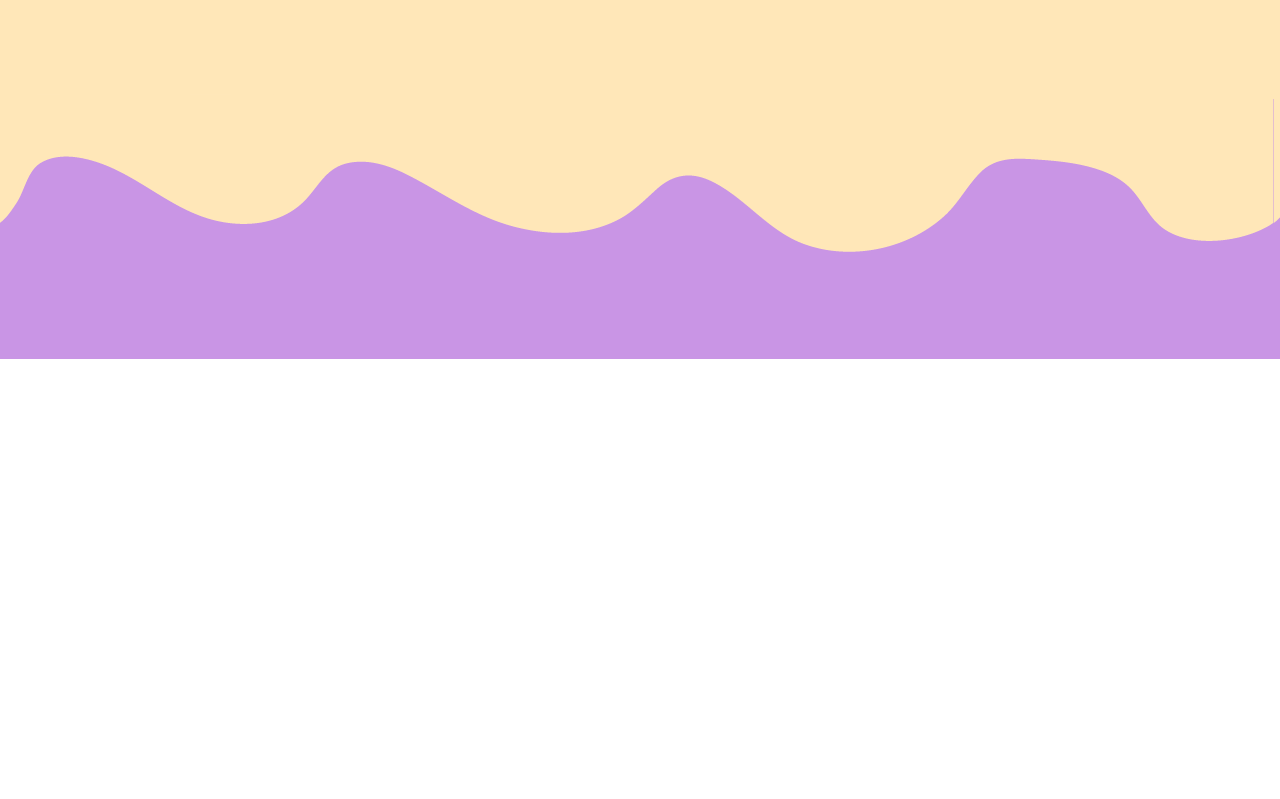
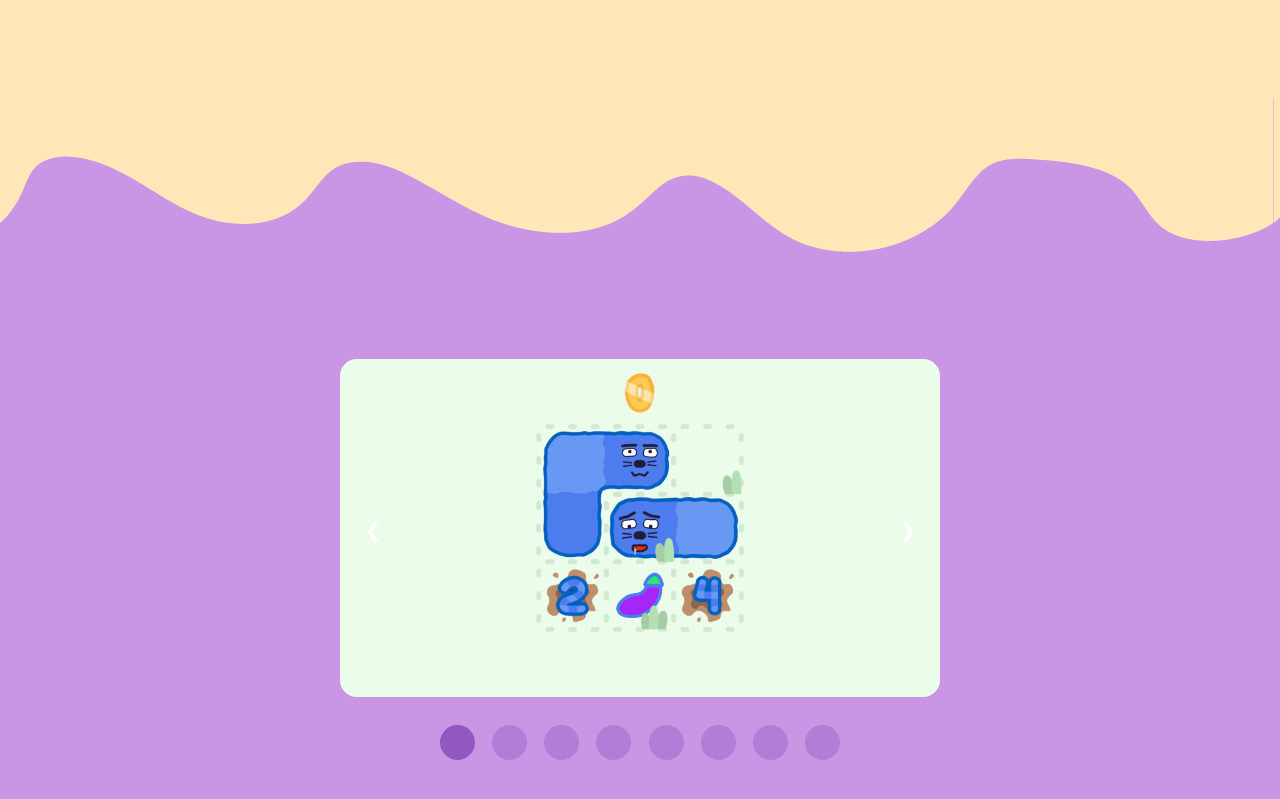
Before and after one commit to HjalteTagmose/munchymammals.com, a plain HTML site: page index.html in a window 1280 px wide. Shown: the part 2228-3027 px from the top of the page. Before the commit the page ends 2587 px from the top, so only its background shows below. Drawn offline with Linux system fonts and the light colour scheme.

Commit message:
add slideshow

```diff
--- a/index.html
+++ b/index.html
@@ -5,6 +5,7 @@
         <meta charset="UTF-8">
         <link rel="icon" href="imgs/icon.ico">
         <link href="style.css" rel="stylesheet">
+        <link href="slideshow.css" rel="stylesheet">
         <link href="button.css" rel="stylesheet">
     </head>
     <body>
@@ -33,7 +34,40 @@
         <div class="container radioactive">
             <div class="edge" style="background:#FFE7B8;"></div>
             <div style="margin-top: 2em;"></div>
+
+            <div class="slideshow-container">
+
+                <!-- Full-width images with number and caption text -->
+                <div class="mySlides"><img src="imgs/screenshots/screen1.png" class="screenshot"></div>
+                <div class="mySlides"><img src="imgs/screenshots/screen2.png" class="screenshot"></div>
+                <div class="mySlides"><img src="imgs/screenshots/screen3.png" class="screenshot"></div>
+                <div class="mySlides"><img src="imgs/screenshots/screen4.png" class="screenshot"></div>
+                <div class="mySlides"><img src="imgs/screenshots/screen5.png" class="screenshot"></div>
+                <div class="mySlides"><img src="imgs/screenshots/screen6.png" class="screenshot"></div>
+                <div class="mySlides"><img src="imgs/screenshots/screen7.png" class="screenshot"></div>
+                <div class="mySlides"><img src="imgs/screenshots/screen8.png" class="screenshot"></div>
+
+                <!-- Next and previous buttons -->
+                <a class="prev" onclick="plusSlides(-1)">&#10094;</a>
+                <a class="next" onclick="plusSlides(1)">&#10095;</a>
+            </div>
+
+            <!-- The dots/circles -->
+            <div style="text-align:center">
+            <span class="dot" onclick="currentSlide(1)"></span>
+            <span class="dot" onclick="currentSlide(2)"></span>
+            <span class="dot" onclick="currentSlide(3)"></span>
+            <span class="dot" onclick="currentSlide(4)"></span>
+            <span class="dot" onclick="currentSlide(5)"></span>
+            <span class="dot" onclick="currentSlide(6)"></span>
+            <span class="dot" onclick="currentSlide(7)"></span>
+            <span class="dot" onclick="currentSlide(8)"></span>
+            </div>
+
+            <div style="margin-top: 2em;"></div>
         </div>
+
+        <script src="slideshow.js"></script>
         <!-- <script src="script.js"></script> -->
     </body>
 </html>
--- /dev/null
+++ b/slideshow.css
@@ -0,0 +1,85 @@
+* {box-sizing:border-box}
+
+/* Slideshow container */
+.slideshow-container {
+  max-width: 600px;
+  position: relative;
+  margin: auto;
+}
+
+/* Hide the images by default */
+.mySlides {
+  display: none;
+}
+
+/* Next & previous buttons */
+.prev, .next {
+  cursor: pointer;
+  position: absolute;
+  top: 50%;
+  width: auto;
+  margin-top: -40px;
+  padding: 25px;
+  color: white;
+  font-weight: bold;
+  font-size: 18px;
+  transition: 0.6s ease;
+  border-radius: 0 15px 15px 0;
+  user-select: none;
+}
+
+/* Position the "next button" to the right */
+.next {
+  right: 0;
+  border-radius: 15px 0 0 15px;
+}
+
+.prev {
+  left: 0;
+}
+
+/* On hover, add a black background color with a little bit see-through */
+.prev:hover, .next:hover {
+  background-color: rgba(0,0,0,0.8);
+}
+
+/* Caption text */
+.text {
+  color: #f2f2f2;
+  font-size: 15px;
+  padding: 8px 12px;
+  position: absolute;
+  bottom: 8px;
+  width: 100%;
+  text-align: center;
+}
+
+/* Number text (1/3 etc) */
+.numbertext {
+  color: #f2f2f2;
+  font-size: 12px;
+  padding: 8px 12px;
+  position: absolute;
+  top: 0;
+}
+
+/* The dots/bullets/indicators */
+.dot {
+  cursor: pointer;
+  height: 35px;
+  width: 35px;
+  margin: 0 2px;
+  background-color: #B37CD6;
+  border-radius: 50%;
+  display: inline-block;
+  transition: background-color 0.6s ease;
+}
+
+.active, .dot:hover {
+  background-color: #9258BF;
+}
+
+@keyframes fade {
+  from {opacity: 1}
+  to {opacity: 1}
+}
--- /dev/null
+++ b/slideshow.js
@@ -0,0 +1,28 @@
+let slideIndex = 1;
+showSlides(slideIndex);
+
+// Next/previous controls
+function plusSlides(n) {
+  showSlides(slideIndex += n);
+}
+
+// Thumbnail image controls
+function currentSlide(n) {
+  showSlides(slideIndex = n);
+}
+
+function showSlides(n) {
+  let i;
+  let slides = document.getElementsByClassName("mySlides");
+  let dots = document.getElementsByClassName("dot");
+  if (n > slides.length) {slideIndex = 1}
+  if (n < 1) {slideIndex = slides.length}
+  for (i = 0; i < slides.length; i++) {
+    slides[i].style.display = "none";
+  }
+  for (i = 0; i < dots.length; i++) {
+    dots[i].className = dots[i].className.replace(" active", "");
+  }
+  slides[slideIndex-1].style.display = "block";
+  dots[slideIndex-1].className += " active";
+}
--- a/style.css
+++ b/style.css
@@ -75,3 +75,8 @@ body {
 .youtube{
     border-radius: 0.3em;
 }
+
+.screenshot{
+    border-radius: 0.3em;
+    width:100%;
+}
```
Also changed, not shown: imgs/screenshots/screen1.png (added), imgs/screenshots/screen2.png (added), imgs/screenshots/screen3.png (added), imgs/screenshots/screen4.png (added), imgs/screenshots/screen5.png (added), imgs/screenshots/screen6.png (added), imgs/screenshots/screen7.png (added), imgs/screenshots/screen8.png (added), imgs/screenshots/screenshot-50levels.png (deleted), imgs/screenshots/screenshot-mechanic.png (deleted), imgs/screenshots/screenshot_2023_10_11 01_47_52.png (deleted), imgs/screenshots/screenshot_2023_10_11 01_48_07.png (deleted), imgs/screenshots/screenshot_2023_10_11 01_49_35.png (deleted), imgs/screenshots/screenshot_2023_10_11 01_51_21.png (deleted), 1 more files.
